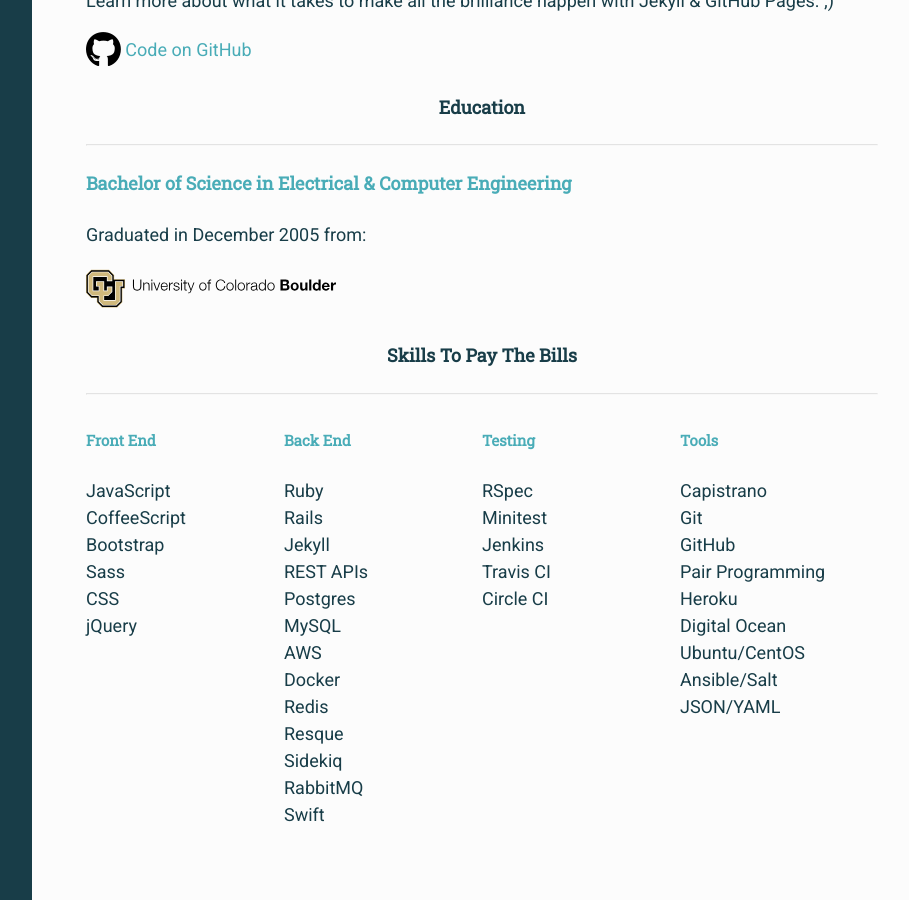
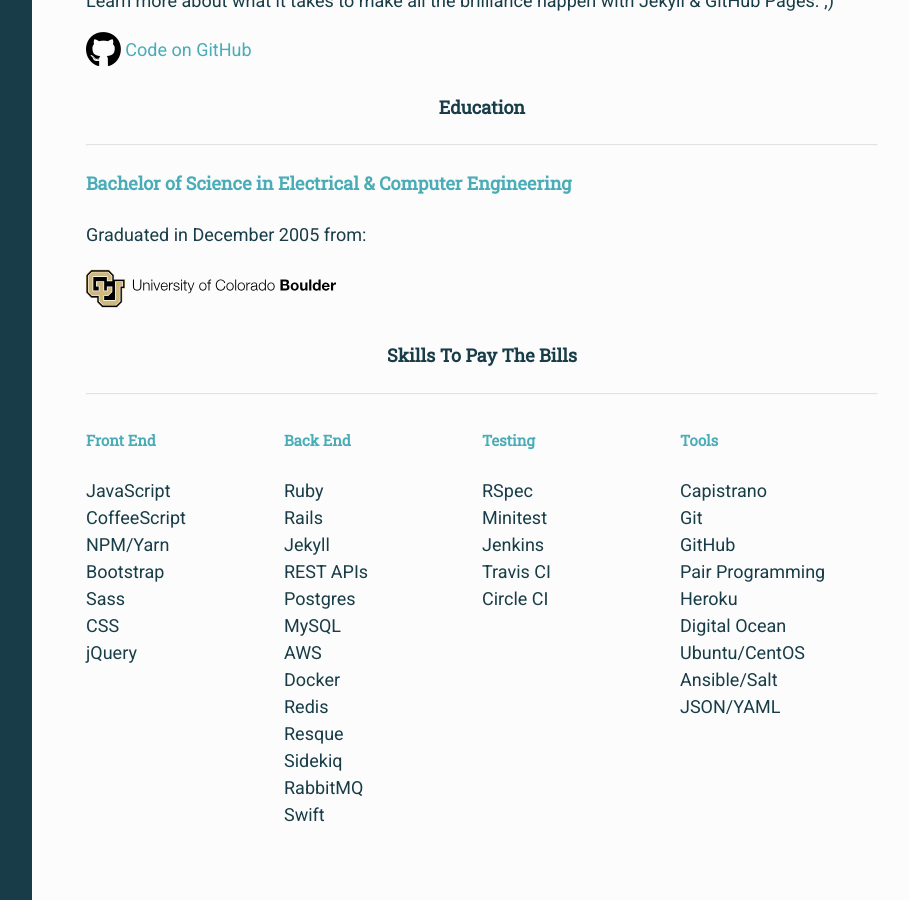
Before and after one commit to thetizzo/thetizzo.github.io, a Jekyll site: the page built from resume.html, in a window 1280 px wide and 900 px high, scrolled down 3296 px. Shown: the whole window, without its empty margins (238-1147 px from the left). Built offline with Jekyll 4.4.1, drawn with Linux system fonts in a browser that asks for light colours; nearby versions of some CDN libraries.

Commit message:
update skills list

```diff
--- a/_data/resume.yml
+++ b/_data/resume.yml
@@ -137,6 +137,7 @@
   'Front End':
     - JavaScript
     - CoffeeScript
+    - NPM/Yarn
     - Bootstrap
     - Sass
     - CSS
```
